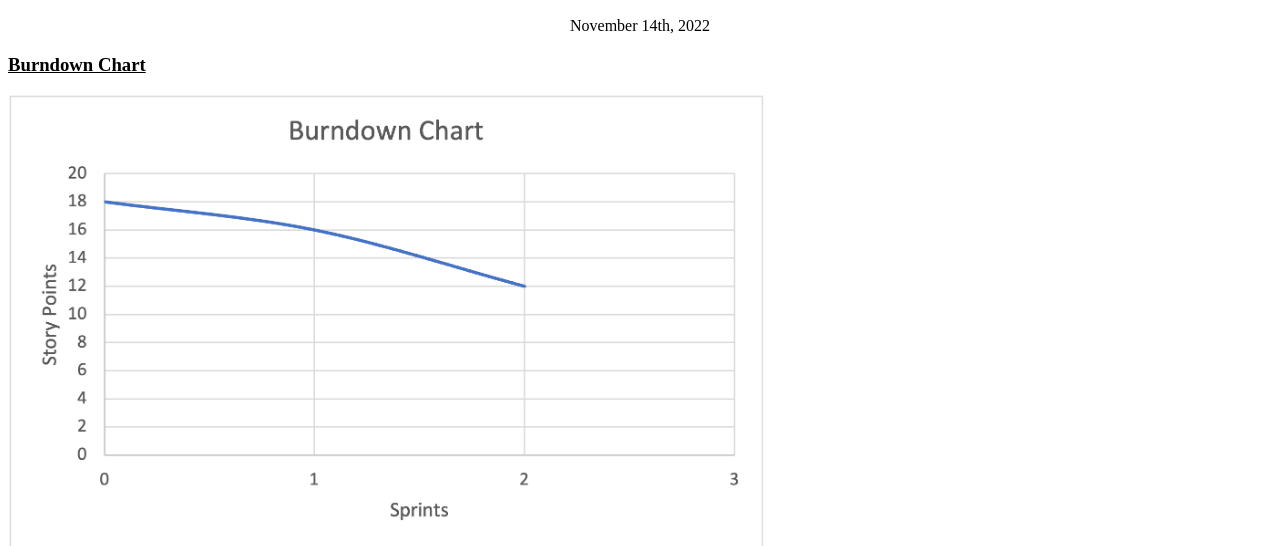
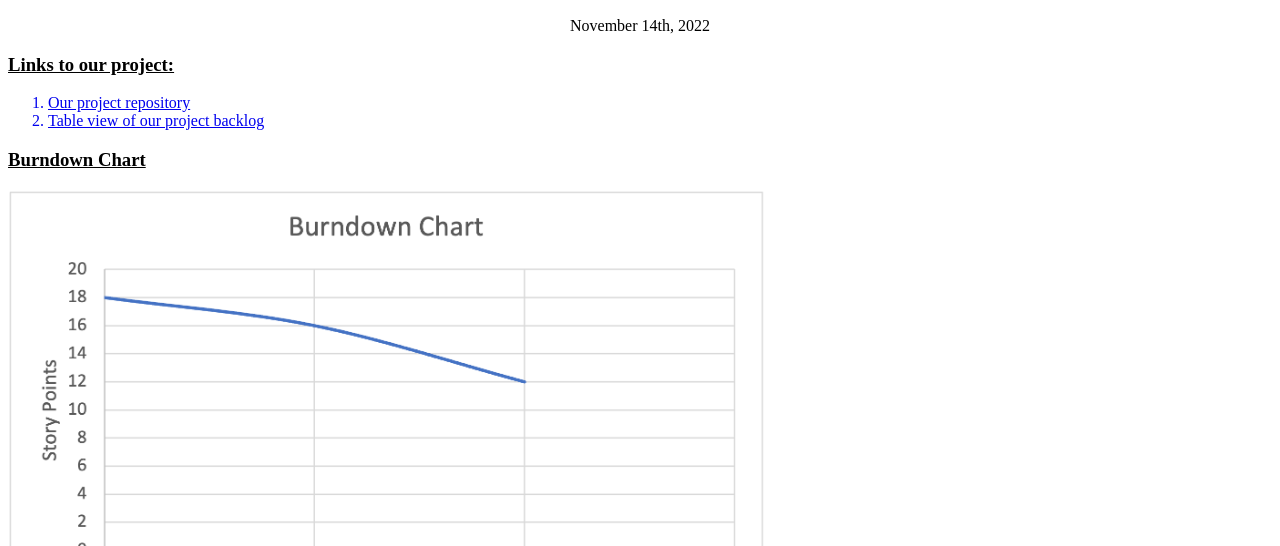
Before and after one commit to xuejiatong/project-gang-report, a plain HTML site: page index.html in a window 1280 px wide. Shown: the part 254-800 px from the top of the page. Drawn offline with Linux system fonts and the light colour scheme.

Commit message:
add links to project

```diff
--- a/index.html
+++ b/index.html
@@ -11,7 +11,6 @@
     img{
       width: 60%;
       height: auto;
-      text-align: center;
     }
   </style>
 </head>
@@ -28,6 +27,13 @@
     <h2>Project Gang Project Status Report</h2>
     <p>November 14th, 2022</p>
   </header>
+  <article>
+    <h3><u>Links to our project:</u></h3>
+    <ol>
+      <a href="https://github.com/yale-mgt-660-fall-2022/class-project-project-gang"><li>Our project repository</li></a>
+      <a href="https://github.com/orgs/yale-mgt-660-fall-2022/projects/8/views/3"><li>Table view of our project backlog</li></a>
+    </ol>
+  </article>
   <article>
     <h3><u>Burndown Chart</u></h3>
     <img src="docs/sprint2-burndown.png" alt="burndown chart"/>
```
